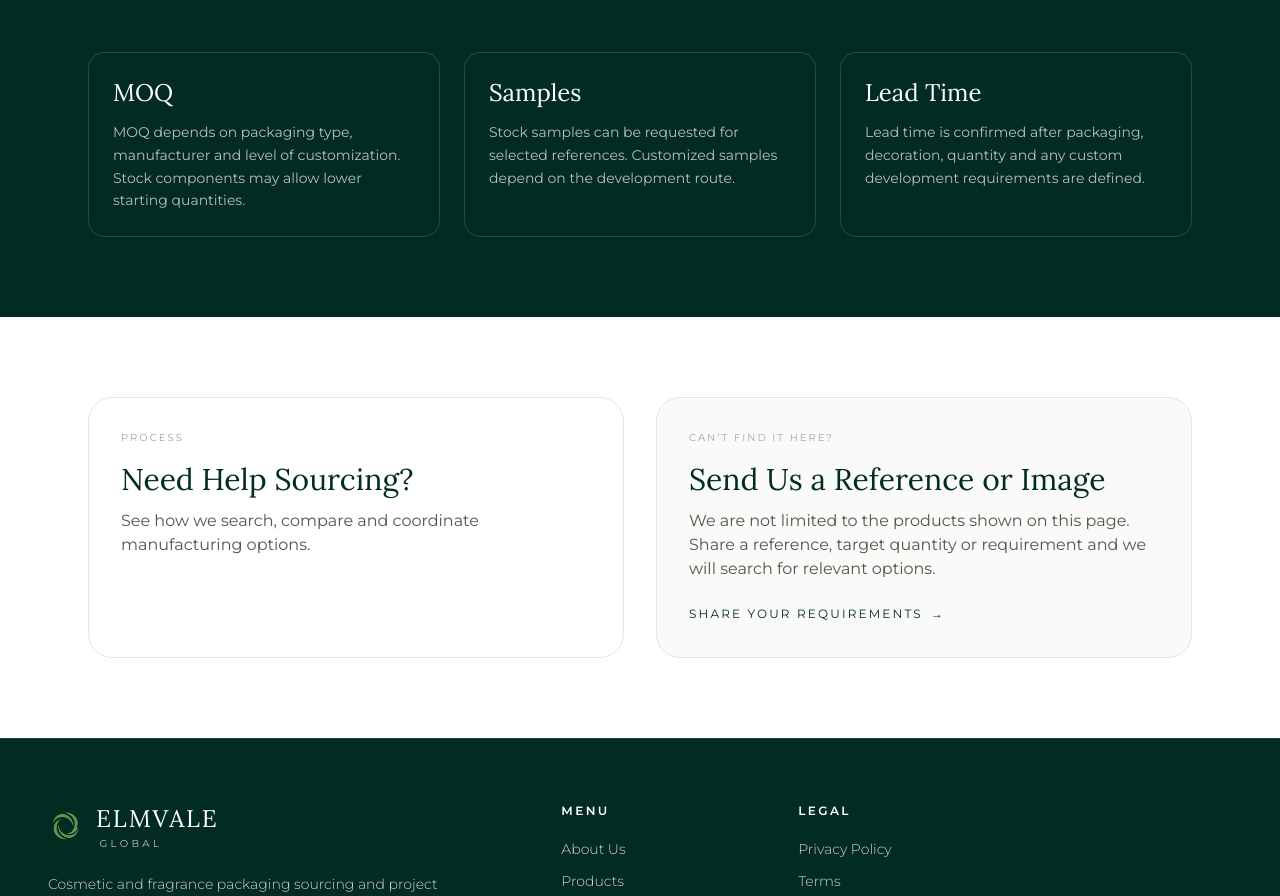
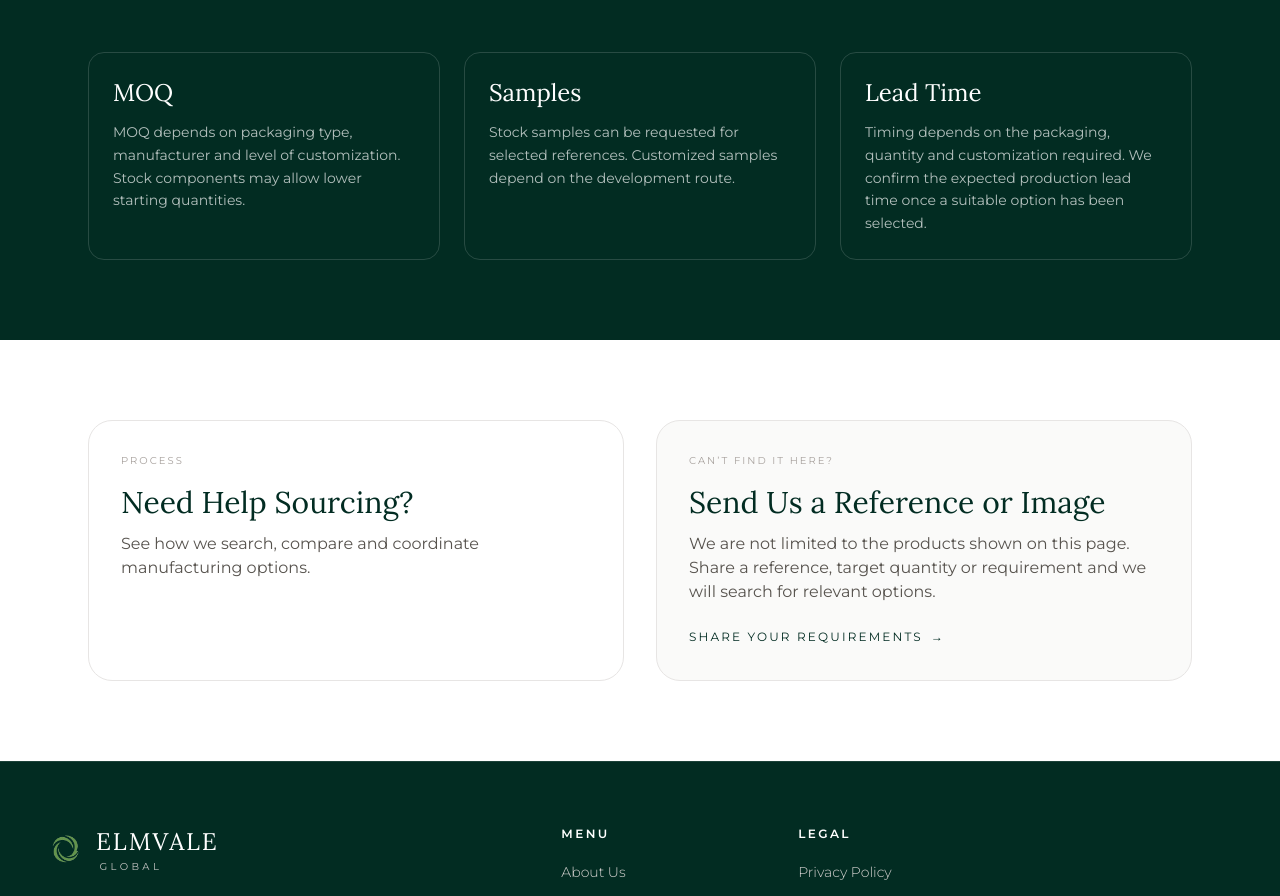
Before and after one commit to cathy6140/-Elmvale-Global-.github.io, a React (Vite) app: page /products in a window 1280 px wide. Shown: the part 2720-3616 px from the top of the page. Built offline with nearby package versions, Linux system fonts and the light colour scheme.

Commit message:
Refine lead time messaging

```diff
--- a/src/pages/Products.tsx
+++ b/src/pages/Products.tsx
@@ -236,8 +236,8 @@ const Products: React.FC = () => {
               <h3 className="font-serif text-2xl mb-3">{fr ? "Délais" : "Lead Time"}</h3>
               <p className="text-sm text-white/70 leading-relaxed">
                 {fr
-                  ? "Le délai est confirmé après définition du packaging, de la décoration, de la quantité et des éventuels développements spécifiques."
-                  : "Lead time is confirmed after packaging, decoration, quantity and any custom development requirements are defined."}
+                  ? "Les délais dépendent du packaging, des quantités et du niveau de personnalisation. Nous confirmons le délai de production estimé une fois l’option adaptée sélectionnée."
+                  : "Timing depends on the packaging, quantity and customization required. We confirm the expected production lead time once a suitable option has been selected."}
               </p>
             </div>
           </div>
```
